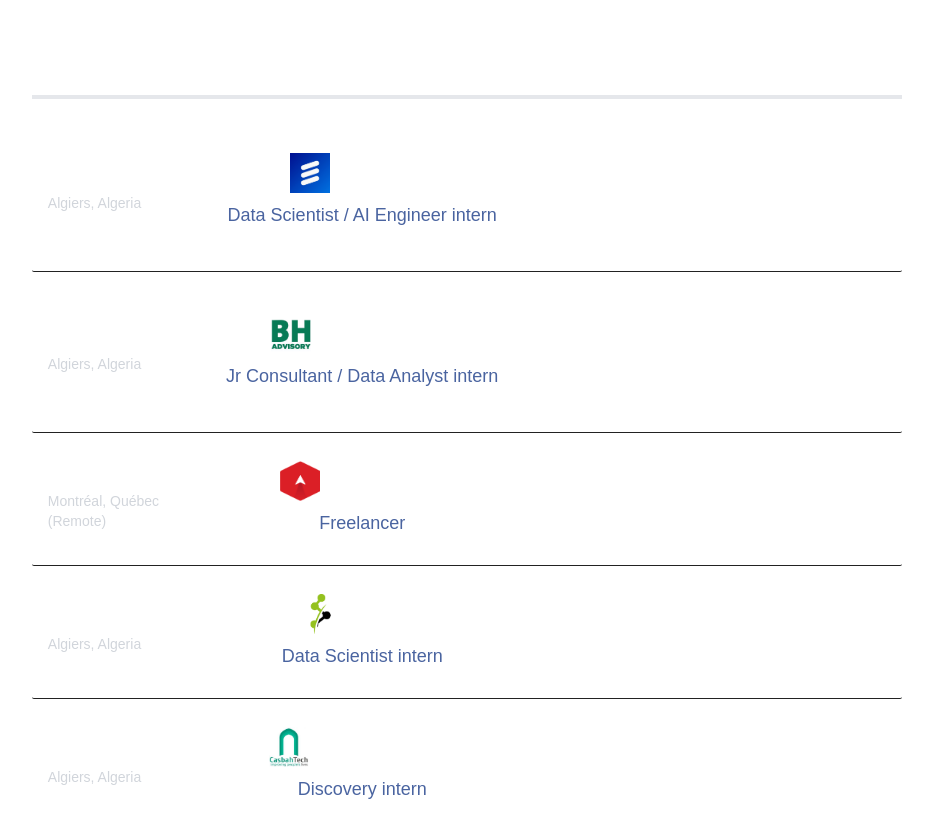
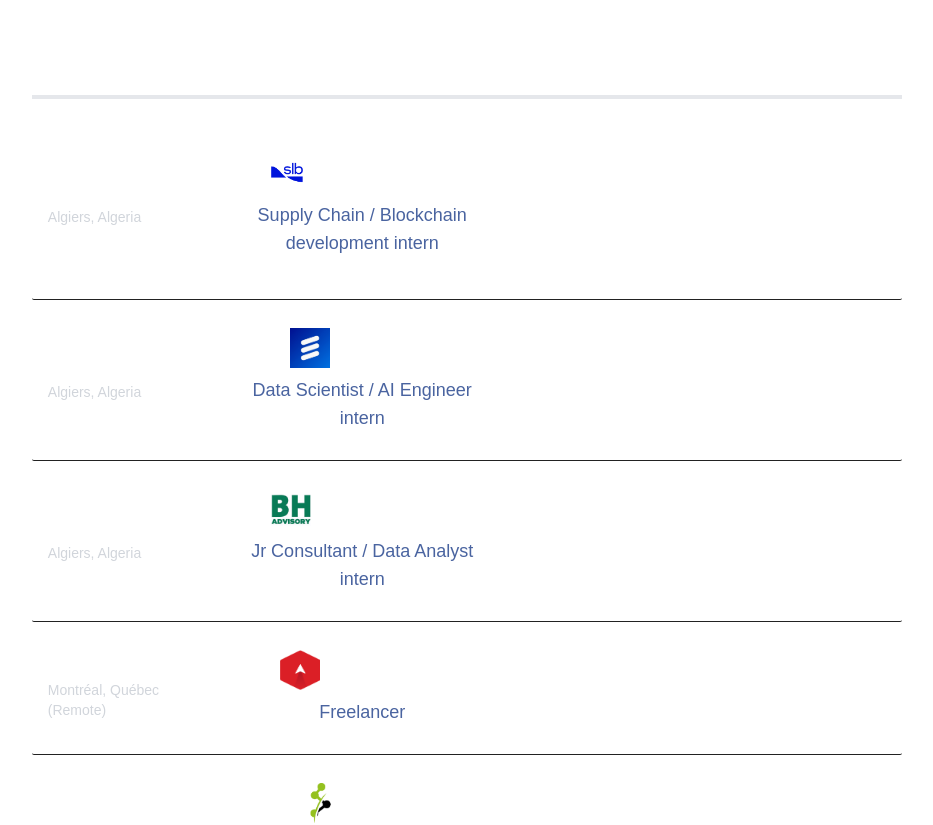
Before and after one commit to Somnef/portfolio-old, a Next.js app: page / in a window 1280 px wide. Shown: the part 880-1705 px from the top of the page, without its empty margins (201-1134 px from the left). Built offline with nearby package versions, Linux system fonts and the light colour scheme.

Commit message:
Added new SLB internship

```diff
--- a/components/expericenceComponent.jsx
+++ b/components/expericenceComponent.jsx
@@ -22,7 +22,7 @@ function ExpericenceComponent({ period, location, company, post, description, lo
 					<h1 className="text-2xl group-hover:text-3xl ease-in-out duration-300">{company}</h1>
 				</div>
 
-				<h2 className="text-portfolio-light text-lg group-hover:text-gray-200 group-hover:translate-y-2 ease-in-out duration-300">
+				<h2 className="w-[90%] text-portfolio-light text-center text-lg group-hover:text-gray-200 group-hover:translate-y-2 ease-in-out duration-300">
 					{post}
 				</h2>
 			</div>
--- a/pages/home.jsx
+++ b/pages/home.jsx
@@ -141,6 +141,16 @@ function Home(props) {
 							Professional Experience
 						</h1>
 						<div className="flex flex-col items-center">
+							<ExpericenceComponent
+								period="Feb 2023 - Today"
+								location="Algiers, Algeria"
+								company="Shlumberger"
+								post="Supply Chain / Blockchain development intern"
+								description="End of studies internship where I work on developping a blockchain solution for supply chain
+											problems in the oil & gas industry, more specifically, the solution aims to tackle the import/export
+											field."
+								logo="./images/companies/slb.webp"
+							/>
 							<ExpericenceComponent
 								period="Nov 2022 - Jan 2023"
 								location="Algiers, Algeria"
```
Also changed, not shown: public/images/companies/slb.webp (added).
